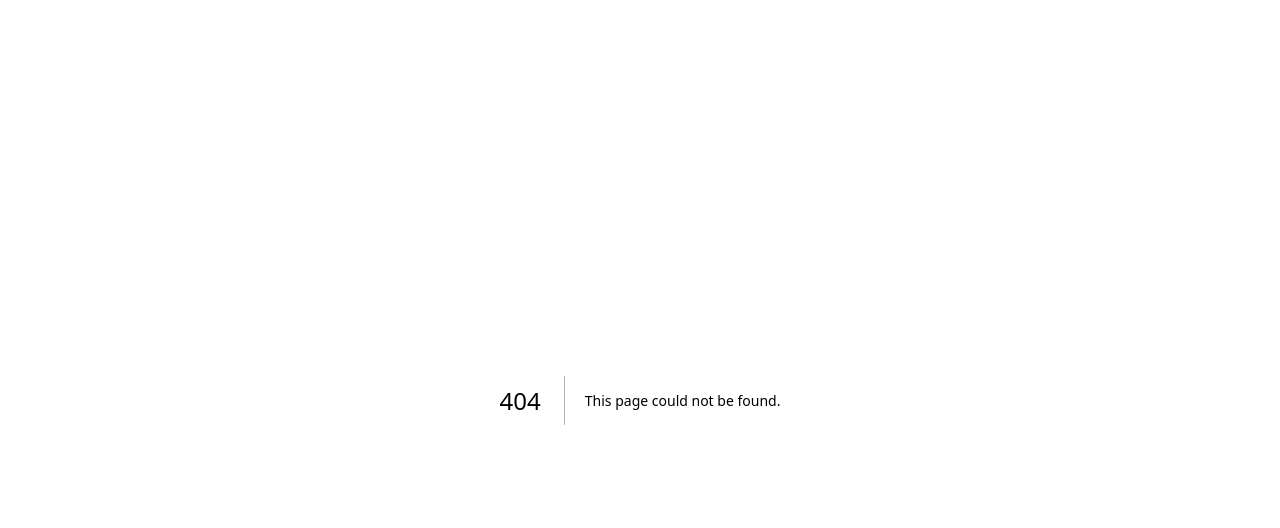
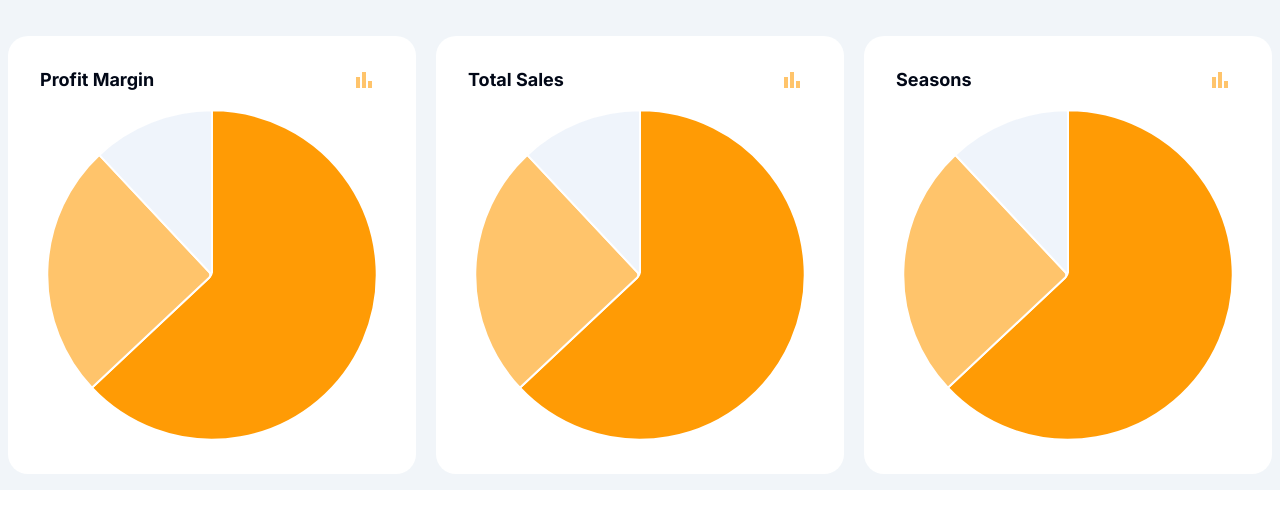
Before and after one commit to chhand2808/marketgo, a Next.js app: page /Visualization in a window 1280 px wide. Before the commit this address had no page. Shown: the top 528 px of the page. Built offline with nearby package versions, Linux system fonts and the light colour scheme.

Commit message:
visualization

```diff
--- /dev/null
+++ b/app/Visualization/page.js
@@ -0,0 +1,34 @@
+import ChartCard from "@/components/ChartCard";
+import {
+  pieChartData,
+  pieChartOptions,
+} from "@/utils/card-data";
+
+export default function Charts() {
+  return (
+    <div className="bg-slate-100 py-4">
+
+      {/* 2nd div with 3 smaller divs containing Pie charts */}
+      <div className="mt-5 grid grid-cols-1 md:grid-cols-3 gap-5 mx-2">
+        <ChartCard
+          type={"pie"}
+          title={"Profit Margin"}
+          chartData={pieChartData}
+          chartOptions={pieChartOptions}
+        />
+        <ChartCard
+          type={"pie"}
+          title={"Total Sales"}
+          chartData={pieChartData}
+          chartOptions={pieChartOptions}
+        />
+        <ChartCard
+          type={"pie"}
+          title={"Seasons"}
+          chartData={pieChartData}
+          chartOptions={pieChartOptions}
+        />
+      </div>
+    </div>
+  );
+}
--- /dev/null
+++ b/components/Card.js
@@ -0,0 +1,11 @@
+"use client";
+
+export default function Card({ children, addtionalStyles }) {
+  return (
+    <div
+      className={`!z-5 relative flex flex-col rounded-[20px] bg-white bg-clip-border shadow-3xl shadow-shadow-100 dark:shadow-none dark:!bg-navy-800 dark:text-white ${addtionalStyles}`}
+    >
+      {children}
+    </div>
+  );
+}
--- /dev/null
+++ b/components/ChartCard.js
@@ -0,0 +1,36 @@
+"use client";
+
+import Card from "./Card";
+import { MdBarChart } from "react-icons/md";
+import ChartLayout from "./ChartLayout";
+
+export default function ChartCard({ type, title, chartData, chartOptions }) {
+  return (
+    <Card
+      addtionalStyles={
+        "flex flex-col bg-white w-full rounded-3xl py-6 px-2 text-center"
+      }
+    >
+      <div className="mb-auto flex items-center justify-between px-6">
+        <h2 className="text-lg font-bold text-navy-700 dark:text-white">
+          {title}
+        </h2>
+        <button className="z-[1] flex items-center justify-center rounded-lg bg-lightPrimary p-2 !transition !duration-200 hover:bg-gray-200 dark:bg-navy-700 text-[#ffc46b]">
+          <MdBarChart className="h-6 w-6" />
+        </button>
+      </div>
+      <div
+        className="md
+      mt-16 lg:mt-0"
+      >
+        <div className="h-[250px] w-full xl:h-[350px]">
+          <ChartLayout
+            type={type}
+            chartData={chartData}
+            chartOptions={chartOptions}
+          />
+        </div>
+      </div>
+    </Card>
+  );
+}
--- /dev/null
+++ b/components/ChartLayout.js
@@ -0,0 +1,24 @@
+"use client";
+
+import { useEffect, useState } from "react";
+import Chart from "react-apexcharts";
+
+export default function ChartLayout({ chartData, chartOptions, type }) {
+  const [updateChartData, setUpdateChartData] = useState([]);
+  const [updateChartOptions, setUpdateChartOptions] = useState({});
+
+  useEffect(() => {
+    setUpdateChartOptions(chartOptions);
+    setUpdateChartData(chartData);
+  }, []);
+
+  return (
+    <Chart
+      options={updateChartOptions}
+      series={updateChartData}
+      type={type}
+      width={"100%"}
+      height={"100%"}
+    />
+  );
+}
--- a/package.json
+++ b/package.json
@@ -14,12 +14,14 @@
     "@radix-ui/react-label": "^2.0.2",
     "@radix-ui/react-select": "^2.0.0",
     "@radix-ui/react-slot": "^1.0.2",
+    "apexcharts": "^3.46.0",
     "class-variance-authority": "^0.7.0",
     "clsx": "^2.1.0",
     "firebase": "^10.8.0",
     "lucide-react": "^0.334.0",
     "next": "14.1.0",
     "react": "^18",
+    "react-apexcharts": "^1.4.1",
     "react-dom": "^18",
     "react-icons": "^5.0.1",
     "tailwind-merge": "^2.2.1",
--- /dev/null
+++ b/utils/card-data.js
@@ -0,0 +1,45 @@
+  export const pieChartOptions = {
+    labels: ["One", "Two", "Three"],
+    colors: ["#FF9B05", "#FFC46B", "#EFF4FB"],
+    chart: {
+      width: "50px",
+    },
+    states: {
+      hover: {
+        filter: {
+          type: "none",
+        },
+      },
+    },
+    legend: {
+      show: false,
+    },
+    dataLabels: {
+      enabled: false,
+    },
+    hover: { mode: null },
+    plotOptions: {
+      donut: {
+        expandOnClick: false,
+        donut: {
+          labels: {
+            show: false,
+          },
+        },
+      },
+    },
+    fill: {
+      colors: ["#FF9B05", "#FFC46B", "#EFF4FB"],
+    },
+    tooltip: {
+      enabled: true,
+      theme: "dark",
+      style: {
+        fontSize: "12px",
+        fontFamily: undefined,
+        backgroundColor: "#000000",
+      },
+    },
+  };
+
+  export const pieChartData = [63, 25, 12];
```
Also changed, not shown: 1 other file (tests, documents, lock files or other folders).
